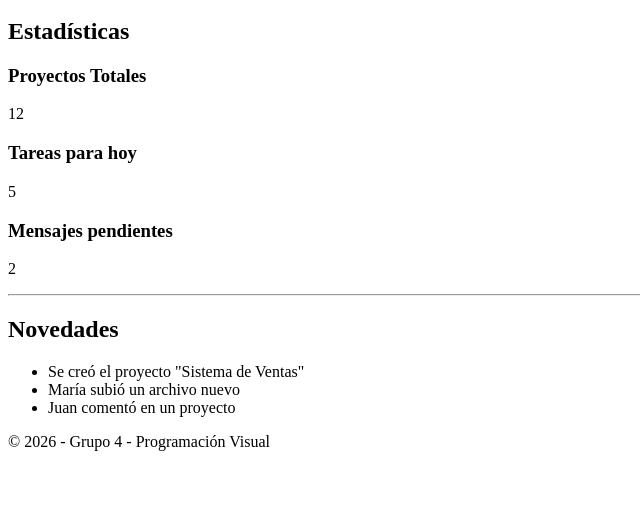
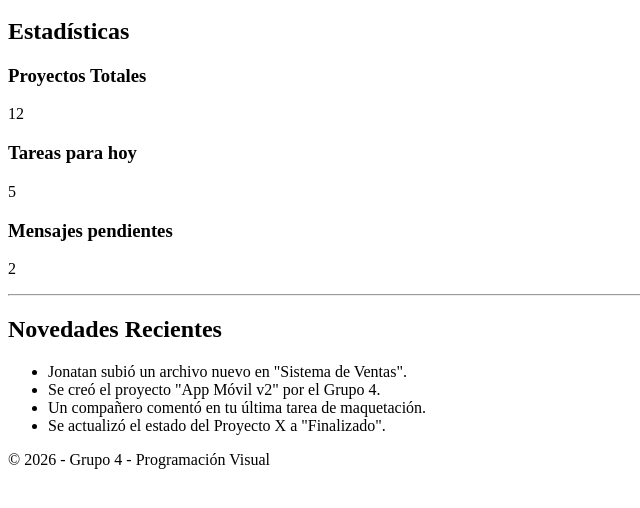
Before and after one commit to Jona255/pv_tp1_grupo4, a plain HTML site: page index.html in a window 1280 px wide. Shown: the part 154-662 px from the top of the page, without its empty margins (0-640 px from the left). Drawn offline with Linux system fonts and the light colour scheme.

Commit message:
Actualizados nombres en novedades

```diff
--- a/index.html
+++ b/index.html
@@ -37,12 +37,13 @@
 
         <hr>
 
-        <section id="novedades">
-            <h2>Novedades</h2>
+       <section id="novedades">
+            <h2>Novedades Recientes</h2>
             <ul>
-                <li>Se creó el proyecto "Sistema de Ventas"</li>
-                <li>María subió un archivo nuevo</li>
-                <li>Juan comentó en un proyecto</li>
+                <li>Jonatan subió un archivo nuevo en "Sistema de Ventas".</li>
+                <li>Se creó el proyecto "App Móvil v2" por el Grupo 4.</li>
+                <li>Un compañero comentó en tu última tarea de maquetación.</li>
+                <li>Se actualizó el estado del Proyecto X a "Finalizado".</li>
             </ul>
         </section>
     </main>
```
